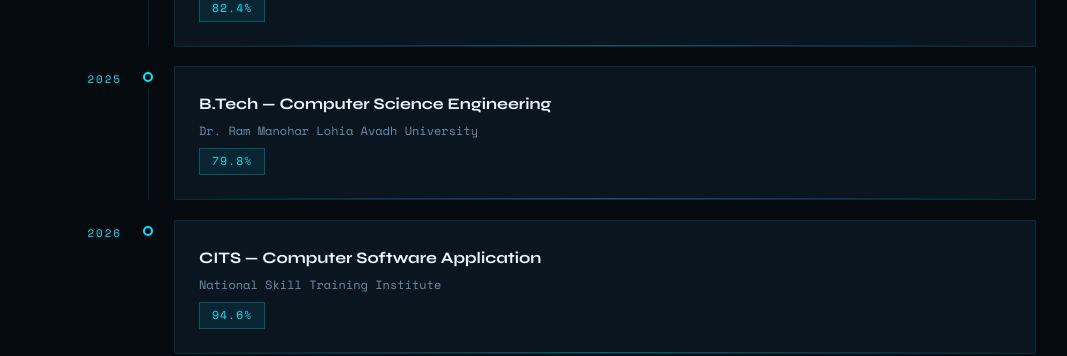
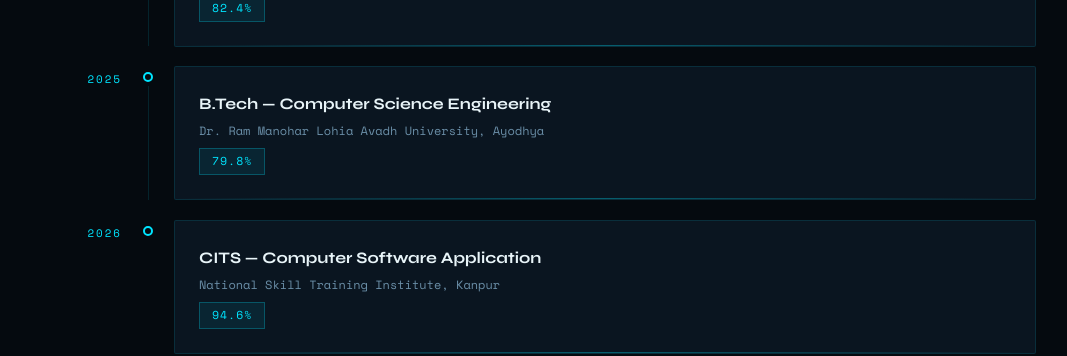
Before and after one commit to Rajput-vinay/portfolio_vinay, a React (Create React App) app: page / in a window 1280 px wide. Shown: the part 1300-1656 px from the top of the page, without its empty margins (106-1173 px from the left). Built offline with nearby package versions, Linux system fonts and the light colour scheme; no server answers; the HTML template or start-up script is replaced by a standard one.

Commit message:
Update school names in qualifications

```diff
--- a/src/data.js
+++ b/src/data.js
@@ -72,8 +72,8 @@
 export const QUALIFICATIONS = [
   { year: '2019',    degree: 'Class X — Secondary',                  school: 'Agra Public School, Agra',               pct: '80.6%' },
   { year: '2021',    degree: 'Class XII — Senior Secondary',         school: 'Agra Public School, Agra',               pct: '82.4%' },
-  { year: '2025',    degree: 'B.Tech — Computer Science Engineering', school: 'Dr. Ram Manohar Lohia Avadh University', pct: '79.8%' },
-  { year: '2026', degree: 'CITS — Computer Software Application', school: 'National Skill Training Institute', pct: '94.6%' },
+  { year: '2025',    degree: 'B.Tech — Computer Science Engineering', school: 'Dr. Ram Manohar Lohia Avadh University, Ayodhya', pct: '79.8%' },
+  { year: '2026', degree: 'CITS — Computer Software Application', school: 'National Skill Training Institute, Kanpur', pct: '94.6%' },
 ];
 
 export const SKILLS = [
```
